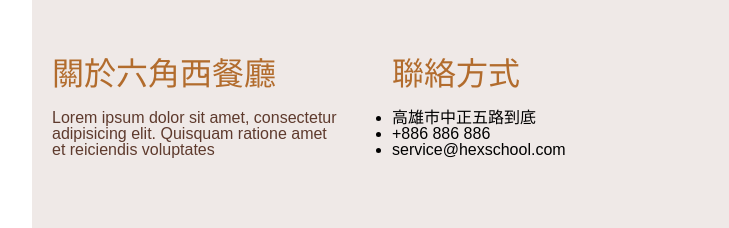
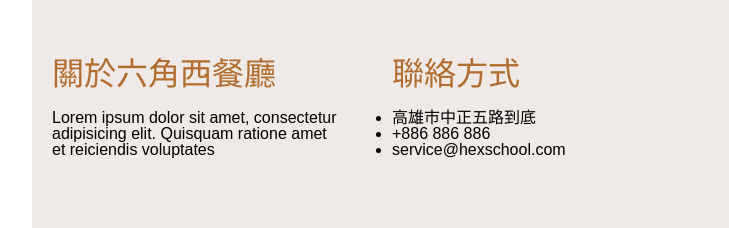
Before and after one commit to ZHANJAY0430/SASS-RWD-, a plain HTML site: page login.html in a window 1280 px wide. Shown: the part 968-1196 px from the top of the page, 128-857 px from the left. Drawn offline with nearby package versions, Linux system fonts and the light colour scheme.

Commit message:
0621SASS

```diff
--- a/login.html
+++ b/login.html
@@ -6,7 +6,7 @@
     <meta http-equiv="X-UA-Compatible" content="IE=edge">
     <meta name="viewport" content="width=device-width, initial-scale=1.0">
     <title>六角西餐廳</title>
-    <link rel="stylesheet" href="style.css">
+    <link rel="stylesheet" href="css/index.css">
     <link rel="stylesheet" href="https://unpkg.com/purecss@2.0.6/build/pure-min.css"
         integrity="sha384-Uu6IeWbM+gzNVXJcM9XV3SohHtmWE+3VGi496jvgX1jyvDTXfdK+rfZc8C1Aehk5" crossorigin="anonymous">
     <link rel="stylesheet" href="https://pro.fontawesome.com/releases/v5.10.0/css/all.css"
```
Also changed, not shown: index.html (+1 -1 lines), product.html (+1 -1 lines).
